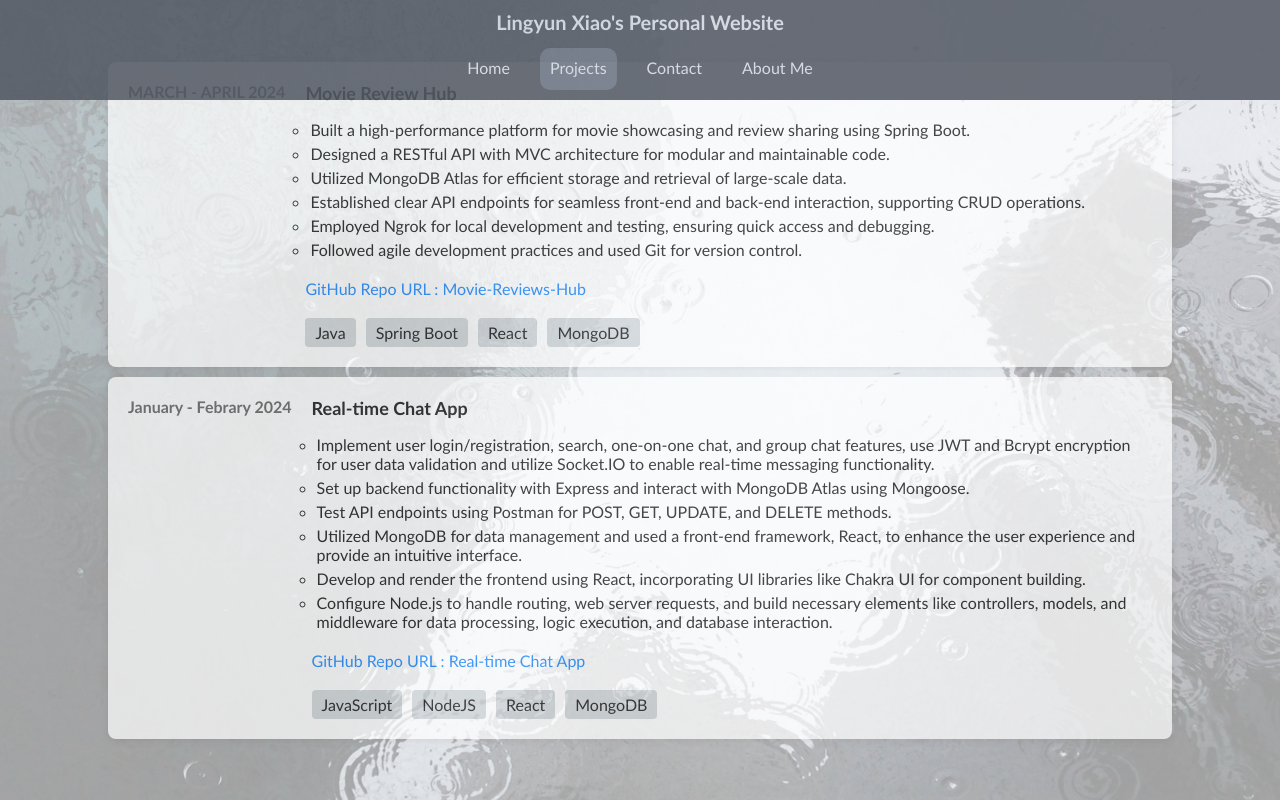
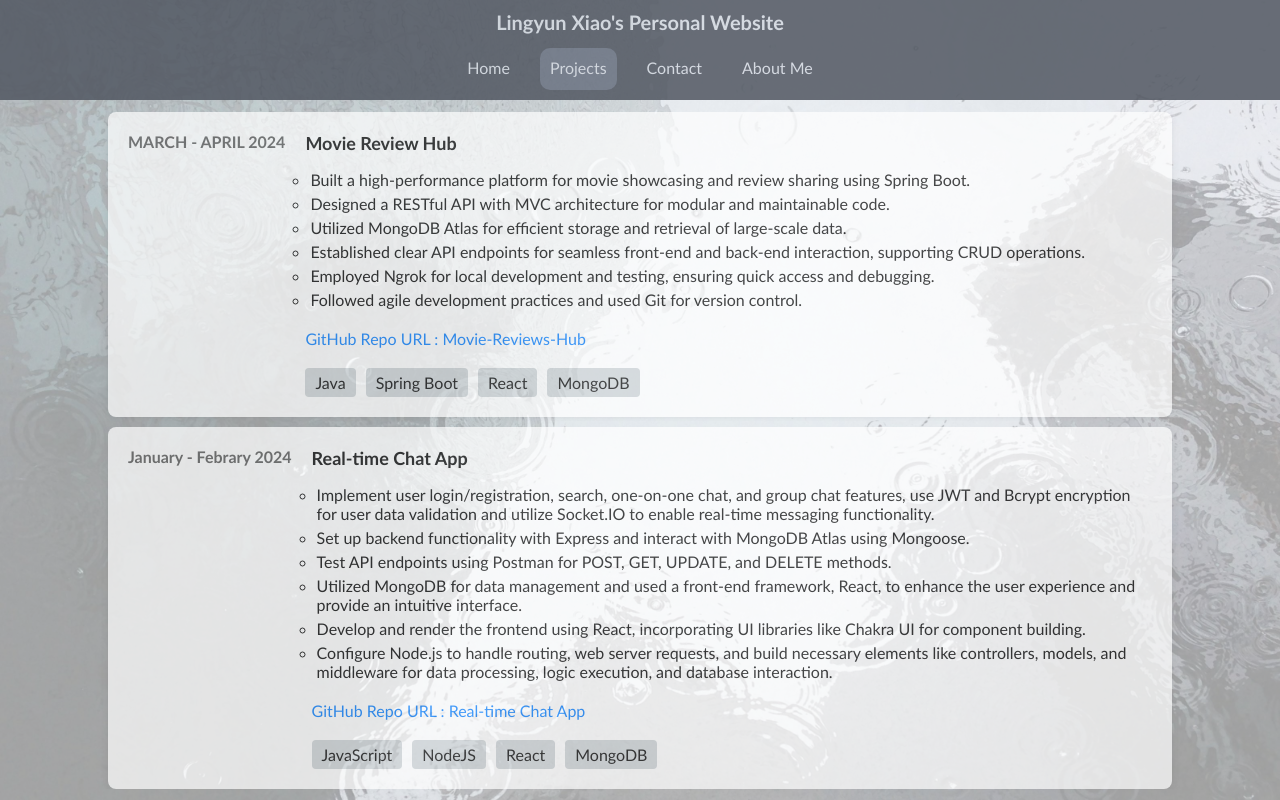
Before and after one commit to chloelingyunxiao/cs5610-project1-personal-website, a plain HTML site: page myprojects/index.html in a window 1280 px wide. Drawn offline with Linux system fonts and the light colour scheme; files that its build step writes are made by us from their sources.

Commit message:
modify css

```diff
--- a/myprojects/index.html
+++ b/myprojects/index.html
@@ -39,9 +39,8 @@
     </nav>
 
     <!-- Content Section -->
-    <div class="all-contents-container">
-      <div class="projects">
-        <div class="project-container">
+      <div class="projects-container">
+        <div class="single-project-container">
           <div class="project-time">MARCH - APRIL 2024</div>
 
           <div class="project-details">
@@ -92,7 +91,7 @@
         </div>
 
         <!-- The second project -->
-        <div class="project-container">
+        <div class="single-project-container">
           <div class="project-time">January - Febrary 2024</div>
 
           <div class="project-details">
--- a/myprojects/myprojectsStyle.css
+++ b/myprojects/myprojectsStyle.css
@@ -1,12 +1,16 @@
-.projects {
+.projects-container {
   display: flex;
   flex-direction: column;
-  justify-content: center;
   align-items: center;
   gap: 10px;
+  margin-top: 100px;
+  overflow-y: auto;
+  box-sizing: border-box;
+  z-index: 1;
+  position: relative;
 }
 
-.project-container {
+.single-project-container {
   display: grid;
   grid-template-columns: auto 1fr;
   width: 80%;
--- a/style.css
+++ b/style.css
@@ -6,19 +6,6 @@ body {
   display: flex;
   flex-direction: column;
   margin: 0;
-}
-
-.all-contents-container {
-  display: flex;
-  justify-content: center;
-  align-items: center;
-  flex-direction: column;
-  gap: 80px;
-  padding: 20px 0;
-  height: calc(100vh - 80px);
-  padding-top: 20px;
-  overflow-y: auto;
-  max-height: calc(100vh - 80px);
 }
 
 .backgroundImage {
@@ -99,6 +86,14 @@ body {
   text-align: center;
 }
 
+.homepage-greeting {
+  display: flex;
+  justify-content: center;
+  align-items: center;
+  flex-direction: column;
+  gap: 20px;
+}
+
 @media (max-width: 600px) {
   .nav-items {
     display: none;
@@ -135,8 +130,4 @@ body {
   #toggle:checked + .nav-items + label {
     display: none;
   }
-
-  .all-contents-container {
-    margin-top: 100px;
-  }
 }
```
Also changed, not shown: aboutme/aboutMeStyle.css (+8 -3 lines), aboutme/index.html (+1 -1 lines), index.html (+2 -2 lines), 1 other file.
